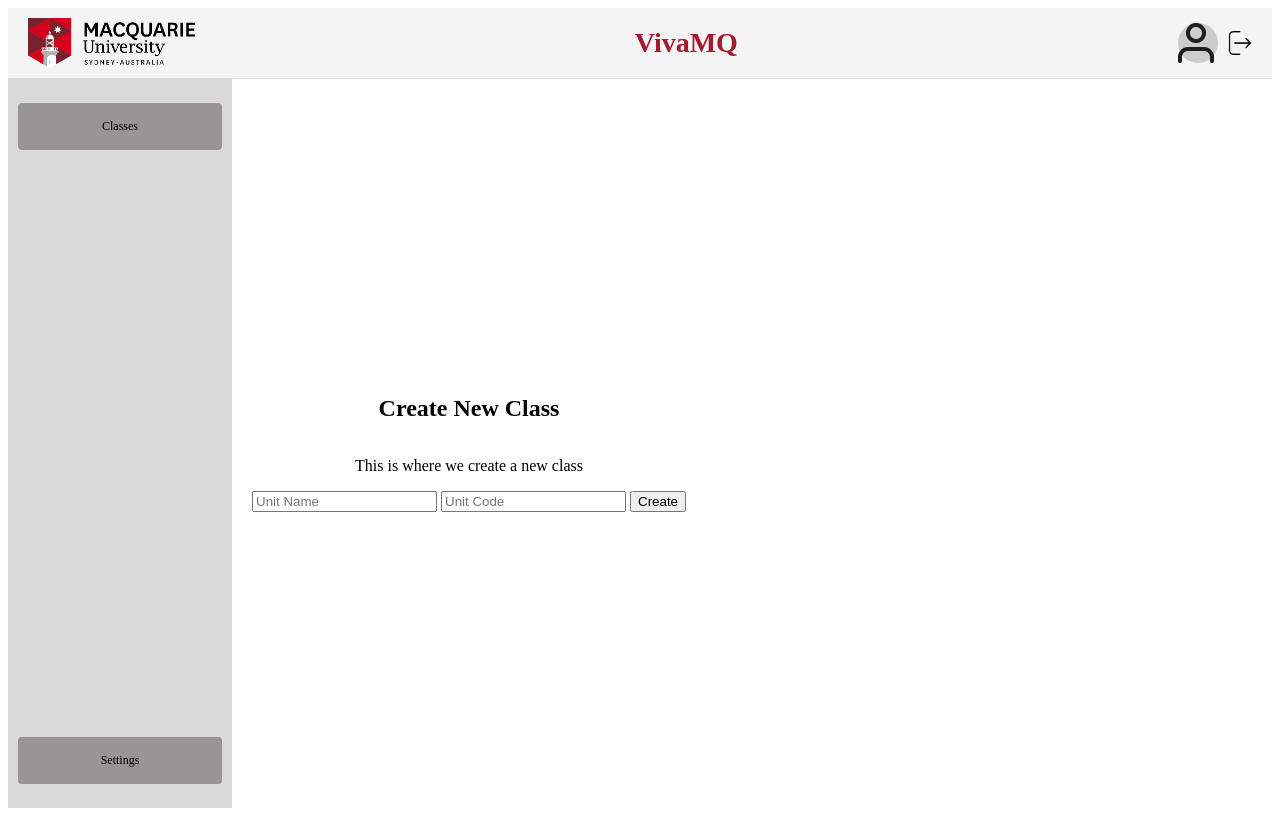
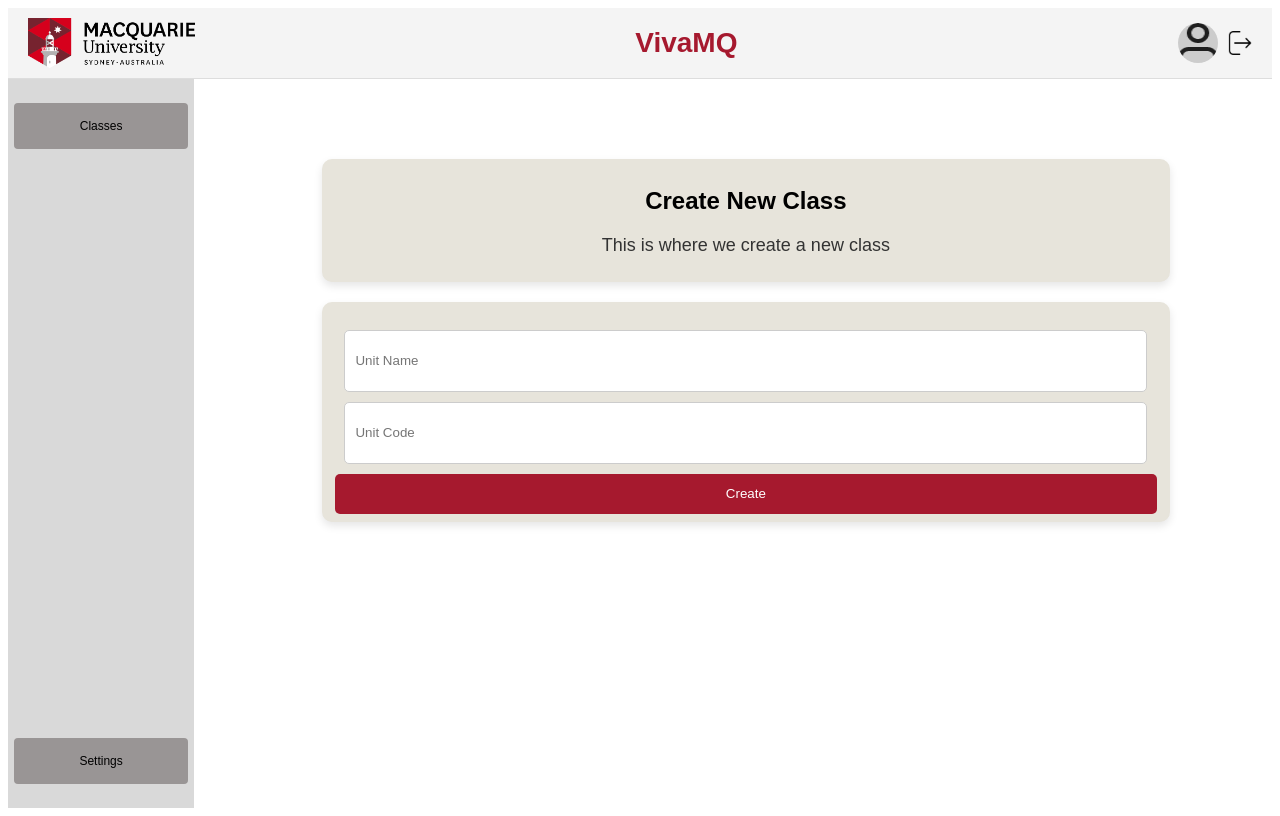
Before and after one commit to JamesPirrie/COMP4050-Mexico, a Flask app: page /new_class in a window 1280 px wide. Run offline with Flask 3, Linux system fonts and the light colour scheme.

Commit message:
add css styling

```diff
--- a/frontend/static/css/style.css
+++ b/frontend/static/css/style.css
@@ -1,7 +1,12 @@
 /* Import Google Fonts */
 @import url('https://fonts.googleapis.com/css2?family=Work+Sans:wght@400;700&display=swap');
 
-/* Testing */
+/* Base */
+
+body {
+    font: 1em sans-serif;
+}
+
 .dashboard-container {
     display: flex;
     flex-direction: column;
@@ -24,7 +29,7 @@
 .heading {
     font-size: 28px;
     text-decoration: none;
-    color: #A6192E; /* Dark Red Color */
+    color: #A6192E;
     font-weight: bold;
 }
 
@@ -41,13 +46,19 @@
     margin-right: 10px;
 }
 
+.user-icon img {
+    width: 100%;
+    height: 100%;
+    border-radius: 50%;
+}
+
 .logout-button img {
     width: 24px;
     height: 24px;
     vertical-align: middle;
 }
 
-/* Sidebar and Main Container */
+/* Sidebar Container */
 .main-container {
     flex: 1;
     display: flex;
@@ -84,22 +95,23 @@
     width: 80%;
 }
 
-/* Content and Boxes */
+/* Global Content and Boxes */
 .content {
-    display: flex;
+    display: inline-block;
     flex-direction: column;
     justify-content: center;
     align-items: center;
-    padding: 20px;
+    padding: 10vh 10vw;
+    width: 80vw;
 }
 .welcome-box {
     background: #E7E4DB;
     border-radius: 10px;
-    padding: 20px;
+    padding: 1vh 1vw;
     box-shadow: 0 4px 8px rgba(0, 0, 0, 0.1);
     margin-bottom: 20px;
     text-align: center;
-    max-width: 600px;
+    width: 100%;
 }
 
 .welcome-box p {
@@ -107,27 +119,91 @@
     color: #333;
 }
 
-.new-project-box {
+.content-box {
     background: #E7E4DB;
     border-radius: 10px;
-    padding: 20px;
     box-shadow: 0 4px 8px rgba(0, 0, 0, 0.1);
     text-align: center;
-    width: 400px;
-    height: 200px;
-    display: flex;
+    padding: 1vh 1vw;
+    width: 100%;
+    display: inline-block;
     justify-content: center;
     align-items: center;
     cursor: pointer;
+    margin: auto;
 }
 
-.new-project-box p {
+.content-box p {
     font-size: 18px;
     color: #333;
     margin-bottom: 20px;
 }
 
-.new-project-box img {
-    width: 50px;
-    height: 50px;
+.content-box img {
+    width: 36px;
+    scale: 0.5;
 }
+
+.content-box .link {
+    border-radius: 5px;
+    background-color: #ffffff;
+    margin: 10px;
+    padding: 10px;
+}
+
+.content-box a {
+    text-decoration: none;
+    font-size: 18px;
+    color: #333;
+    margin-bottom: 20px;
+}
+
+.content-box .button-spacer {
+    margin: 20px;
+    padding: 5px;
+}
+
+.content-box .add-button {
+    border-radius: 5px;
+    background-color: #A6192E;
+    margin: 5px;
+    padding: 5px;
+}
+
+.content-box .add-button a {
+    color: #fff;
+}
+
+.content-box .add-button:hover {
+    background-color: #8b0a1a;
+}
+
+
+
+
+.create-form {
+    margin-top: 20px;
+}
+
+.create-form input {
+    width: 95%;
+    height: 40px;
+    margin-bottom: 10px;
+    padding: 10px;
+    border: 1px solid #ccc;
+    border-radius: 5px;
+}
+
+.create-form button[type="submit"] {
+    width: 100%;
+    height: 40px;
+    background-color: #A6192E;
+    color: #fff;
+    border: none;
+    border-radius: 5px;
+    cursor: pointer;
+}
+
+.create-form button[type="submit"]:hover {
+    background-color: #8b0a1a;
+}
--- a/frontend/templates/dashboard.html
+++ b/frontend/templates/dashboard.html
@@ -4,12 +4,13 @@
 
 {% block content %}
 <div class="welcome-box">
+    <h2>Dashboard</h2>
     <p>Welcome to VivaMQ, your favourite viva marking assistant! Simply start a new project, upload a file and we do the rest!</p>
 </div>
-<div class="new-project-box">
+<div class="content-box">
     <p>Start New Project</p>
     <a href="{{ url_for('new_project') }}" title="New Project">
-        <img src="{{ url_for('static', filename='images/plus.png') }}" alt="New Project">
+    <img src="{{ url_for('static', filename='icons/plus.png') }}" alt="New Project">
     </a>
 </div>
 {% endblock %}
--- a/frontend/templates/newclass.html
+++ b/frontend/templates/newclass.html
@@ -3,11 +3,15 @@
 {% block title %}VivaMQ Create Class{% endblock %}
 
 {% block content %}
+<div class="welcome-box">
     <h2>Create New Class</h2>
     <p>This is where we create a new class</p>
-<form method="post" id="login" class="login-form">
+</div>
+<div class="content-box">
+    <form method="post" id="login" class="create-form">
         <input type="text" id="name" name="name" placeholder="Unit Name" required>
         <input type="text" id="code" name="code" placeholder="Unit Code" required>
         <button type="submit">Create</button>
     </form>
+</div>
 {% endblock %}
```
Also changed, not shown: frontend/templates/classes.html (+10 -1 lines). Lines whose indentation alone changed are shown as unchanged.
